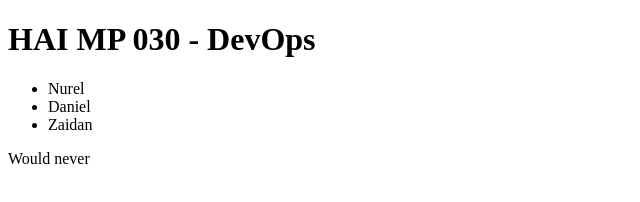
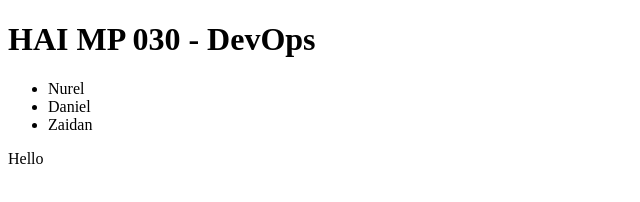
Before and after one commit to nurelhhh/mp-30, a website: page app/index.html in a window 1280 px wide. Shown: the full height of the page, 0-640 px from the left. Drawn offline with Linux system fonts and the light colour scheme.

Commit message:
Update index.html

```diff
--- a/app/index.html
+++ b/app/index.html
@@ -15,6 +15,6 @@
             <li>Zaidan</li>
         </ul>
     </div>
-    <p>Would never</p>
+    <p>Hello</p>
 </body>
 </html>
```
